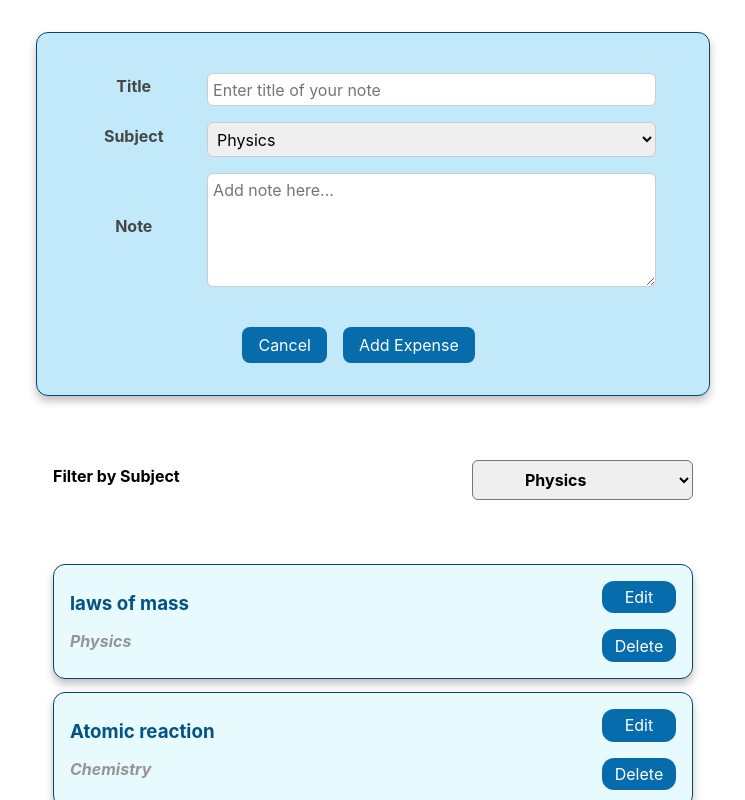
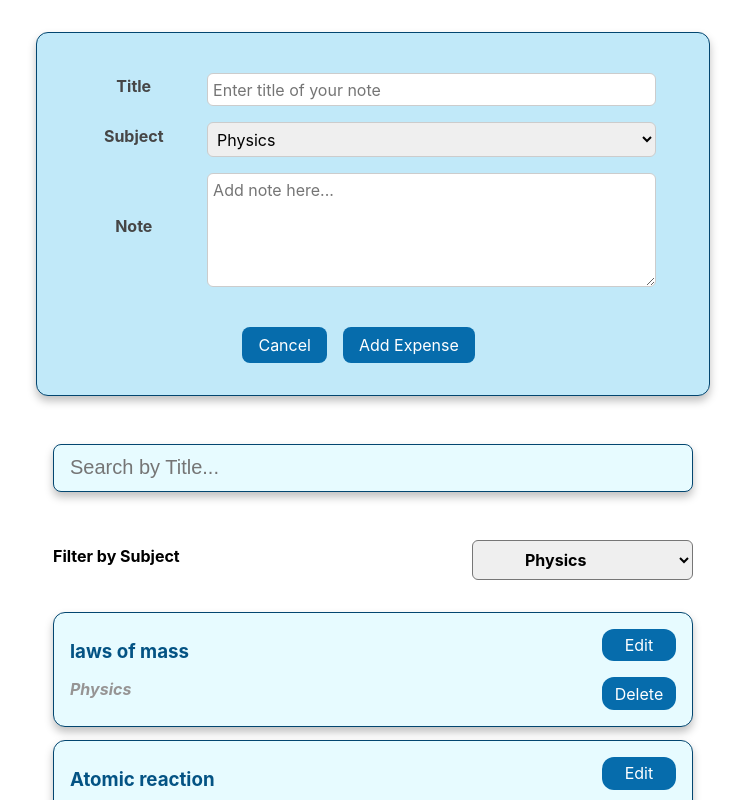
Before and after one commit to Mamuni98/Note-assignment, a React (Create React App) app: page /n1 in a window 1280 px wide. Shown: the top 800 px of the page, without its empty margins (267-1012 px from the left). Built offline with nearby package versions, Linux system fonts and the light colour scheme.

Commit message:
Searchbar

```diff
--- a/src/App.js
+++ b/src/App.js
@@ -2,10 +2,12 @@ import "./App.css";
 import AddNote from "./components/AddNote/AddNote";
 import NoteFilter from "./components/NoteFilter/NoteFilter";
 import NoteList from "./components/NoteLists/NoteList";
+import SearchBar from "./components/Search/SearchBar";
 function App() {
   return (
     <div className="App">
       <AddNote />
+      <SearchBar/>
       <NoteFilter />
       <NoteList/>
     </div>
--- a/src/components/NoteFilter/NoteFilter.module.css
+++ b/src/components/NoteFilter/NoteFilter.module.css
@@ -1,5 +1,5 @@
 .filter {
-  padding: 1rem;
+  padding: 1rem 1rem 0 1rem;
   margin: 1rem auto;
   width: 100%;
   max-width: 40rem;
--- /dev/null
+++ b/src/components/Search/SearchBar.js
@@ -0,0 +1,9 @@
+import classes from "./SearchBar.module.css";
+
+const SearchBar = () => {
+    return <div className={classes.search}>
+        <input placeholder="Search by Title..."/>
+    </div>
+}
+
+export default SearchBar;
--- /dev/null
+++ b/src/components/Search/SearchBar.module.css
@@ -0,0 +1,30 @@
+.search {
+  padding: 1rem 1rem 0 1rem;
+  margin: 1rem auto;
+  width: 100%;
+  max-width: 40rem;
+  color: black;
+  display: flex;
+  align-items: stretch;
+  justify-content: center;
+}
+.search input {
+  height: 30px;
+  flex: 5;
+  border-radius: 8px;
+  box-shadow: 0 5px 8px rgba(0, 0, 0, 0.25);
+  padding: 0.5rem 1rem 0.5rem 1rem;
+  background-color: rgb(231, 251, 255);
+  border: 1px solid rgb(3, 70, 112);
+  font-size: 20px;
+}
+.search input:focus {
+  outline: none;
+  border-color: rgb(254, 182, 194);
+  background: rgb(252, 226, 230);
+}
+@media (min-width: 768px) {
+  .search {
+    align-items: center;
+  }
+}
```
